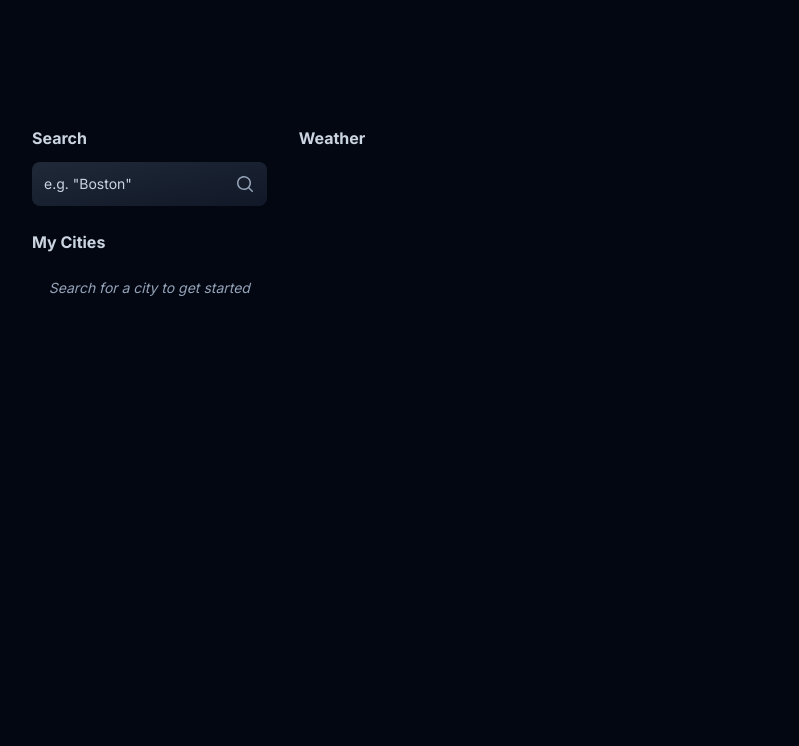
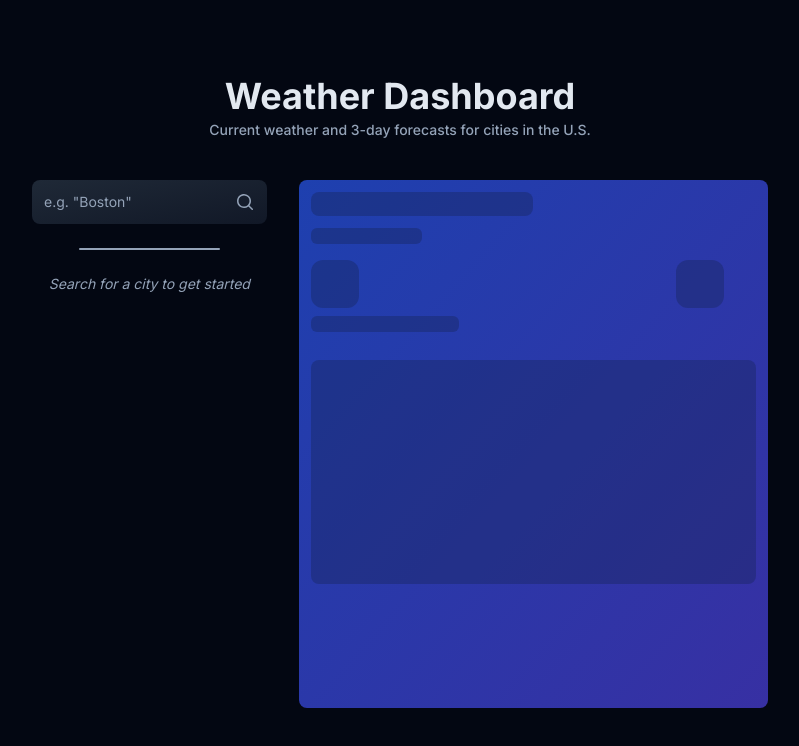
Before and after one commit to brendan-chess/weather-dashboard, a Next.js app: page / in a window 1280 px wide. Shown: the top 746 px of the page, without its empty margins (240-1039 px from the left). Built offline with nearby package versions, Linux system fonts and the light colour scheme.

Commit message:
header, loading skeleton

```diff
--- a/app/CityList.tsx
+++ b/app/CityList.tsx
@@ -9,14 +9,14 @@ export default function CityList() {
     useContext(CitiesContext);
 
   return (
-    <div>
-      <p className="mt-6 text-slate-300 font-bold">My Cities</p>
+    <div className="mt-6">
+      <div className="h-0.5 w-3/5 mx-auto bg-slate-400 rounded-full" />
       {storedCities.length < 1 ? (
         <p className="text-sm text-slate-400 my-6 text-center italic">
           Search for a city to get started
         </p>
       ) : (
-        <div className="max-h-[386px] overflow-y-scroll mt-3 flex flex-col gap-3">
+        <div className="max-h-[386px] overflow-y-scroll mt-6 flex flex-col gap-3">
           {storedCities.map((city: City) => {
             const selected = city.id === selectedCity.id;
             return (
--- a/app/CitySearchBar.tsx
+++ b/app/CitySearchBar.tsx
@@ -33,12 +33,11 @@ export default function CitySearchBar() {
 
   return (
     <div className="flex flex-col text-slate-400 rounded-lg relative">
-      <p className="text-slate-300 font-bold mb-3">Search</p>
       <input
         type="text"
         value={query}
         placeholder='e.g. "Boston"'
-        className="bg-gradient-to-br from-gray-800 to-gray-900 text-slate-300 placeholder-slate-300 focus:outline-none focus:ring-2 focus:ring-slate-700 rounded-lg text-sm p-3 "
+        className="bg-gradient-to-br from-gray-800 to-gray-900 text-slate-200 placeholder-slate-400 focus:outline-none focus:ring-2 focus:ring-slate-700 rounded-lg text-sm p-3 "
         onChange={(event) => {
           setQuery(event.target.value);
           if (event.target.value.length === 0) {
@@ -49,7 +48,7 @@ export default function CitySearchBar() {
           }
         }}
       />
-      <div className="absolute right-3 top-12">
+      <div className="absolute right-3 top-3">
         {loading ? (
           <svg
             xmlns="http://www.w3.org/2000/svg"
@@ -79,7 +78,7 @@ export default function CitySearchBar() {
         )}
       </div>
       <div
-        className={`bg-gradient-to-br from-gray-800 to-gray-900 text-slate-300 absolute min-w-full top-24 divide-y divide-slate-700 ring-2 ring-slate-700 rounded-lg transition-all ease-in duration-150 origin-top z-10 ${
+        className={`bg-gradient-to-br from-gray-800 to-gray-900 text-slate-300 absolute min-w-full top-14 divide-y divide-slate-700 ring-2 ring-slate-700 rounded-lg transition-all ease-in duration-150 origin-top z-10 ${
           results.length === 0
             ? "scale-y-0 opacity-0"
             : "scale-y-100 opacity-100"
--- a/app/CityWeather.tsx
+++ b/app/CityWeather.tsx
@@ -2,17 +2,6 @@
 
 import { useContext, useEffect, useState } from "react";
 import { CitiesContext } from "./citiesProvider";
-
-// const sampleWeather = {
-//   condition: "Partly cloudy",
-//   humidity: 65,
-//   pressure: 29.92,
-//   temperature: 77,
-//   temperatureFeelsLike: 79,
-//   windDirection: "SSE",
-//   windGustSpeed: 7,
-//   windSpeed: 6,
-// };
 
 export default function CityWeather() {
   const { selectedCity } = useContext(CitiesContext);
@@ -31,11 +20,8 @@ export default function CityWeather() {
   }, [selectedCity]);
 
   return (
-    <div>
-      <p className="text-slate-300 font-bold">Weather</p>
-      {selectedCity.id !== "" && (
-        <div className="p-3 my-3 bg-gradient-to-br from-blue-800 to-indigo-800 rounded-lg">
-          {weather !== null && (
+    <div className="p-3 my-3 md:mt-0 bg-gradient-to-br from-blue-800 to-indigo-800 rounded-lg h-full">
+      {weather !== null && selectedCity.id !== "" ? (
         <>
           <p className="text-xl font-semibold">
             {selectedCity.city}, {selectedCity.state}
@@ -58,15 +44,13 @@ export default function CityWeather() {
             />
           </div>
 
-              <div className="rounded-lg px-2 py-4 mt-2 bg-blue-950 bg-opacity-50">
+          <div className="rounded-lg px-2 py-4 mt-3 bg-blue-950 bg-opacity-50">
             <p className="text-base font-medium mb-6 text-center">
               3-Day Forecast
             </p>
             <div className="flex justify-between">
               <div className="flex flex-col items-center">
-                    <p className="font-medium">
-                      {weather.forecast.dayOne.date}
-                    </p>
+                <p className="font-medium">{weather.forecast.dayOne.date}</p>
                 <img
                   src={weather.forecast.dayOne.conditionIcon}
                   alt={weather.current.condition}
@@ -84,9 +68,7 @@ export default function CityWeather() {
               </div>
 
               <div className="flex flex-col items-center">
-                    <p className="font-medium">
-                      {weather.forecast.dayTwo.date}
-                    </p>
+                <p className="font-medium">{weather.forecast.dayTwo.date}</p>
                 <img
                   src={weather.forecast.dayTwo.conditionIcon}
                   alt={weather.current.condition}
@@ -104,9 +86,7 @@ export default function CityWeather() {
               </div>
 
               <div className="flex flex-col items-center">
-                    <p className="font-medium">
-                      {weather.forecast.dayThree.date}
-                    </p>
+                <p className="font-medium">{weather.forecast.dayThree.date}</p>
                 <img
                   src={weather.forecast.dayThree.conditionIcon}
                   alt={weather.current.condition}
@@ -125,7 +105,16 @@ export default function CityWeather() {
             </div>
           </div>
         </>
-          )}
+      ) : (
+        <div className="animate-pulse">
+          <div className="h-6 w-1/2 bg-blue-950 bg-opacity-50 rounded-lg mb-3" />
+          <div className="h-4 w-1/4 bg-blue-950 bg-opacity-50 rounded-md" />
+          <div className="flex justify-between mt-4 mb-2">
+            <div className="h-12 w-12 bg-blue-950 bg-opacity-50 rounded-xl" />
+            <div className="h-12 w-12 mr-8 bg-blue-950 bg-opacity-50 rounded-xl" />
+          </div>
+          <div className="h-4 w-1/3 bg-blue-950 bg-opacity-50 rounded-md" />
+          <div className="h-56 w-full mt-7 bg-blue-950 bg-opacity-50 rounded-lg" />
         </div>
       )}
     </div>
--- a/app/layout.tsx
+++ b/app/layout.tsx
@@ -18,6 +18,10 @@ export default function RootLayout({
     <html lang="en">
       <body className={inter.className}>
         <div className="flex min-h-screen flex-col items-center justify-center bg-gray-950 text-slate-200">
+          <p className="text-4xl font-bold">Weather Dashboard</p>
+          <p className="text-slate-400 font-medium text-sm mt-1 mb-6">
+            Current weather and 3-day forecasts for cities in the U.S.
+          </p>
           <CitiesProvider>{children}</CitiesProvider>
         </div>
       </body>
--- a/app/page.tsx
+++ b/app/page.tsx
@@ -4,12 +4,12 @@ import CityWeather from "./CityWeather";
 
 export default function Page() {
   return (
-    <div className="flex flex-col md:flex-row md:justify-between md:gap-x-8 max-w-screen-md md:min-w-[768px] p-4 md:h-[580px]">
+    <div className="flex flex-col md:flex-row md:justify-between md:gap-x-8 max-w-screen-md md:min-w-[768px] p-4 md:h-[560px]">
       <div className="basis-1/3">
         <CitySearchBar />
         <CityList />
       </div>
-      <div className="basis-2/3 flex-1">
+      <div className="basis-2/3">
         <CityWeather />
       </div>
     </div>
```
Lines whose indentation alone changed are shown as unchanged.
